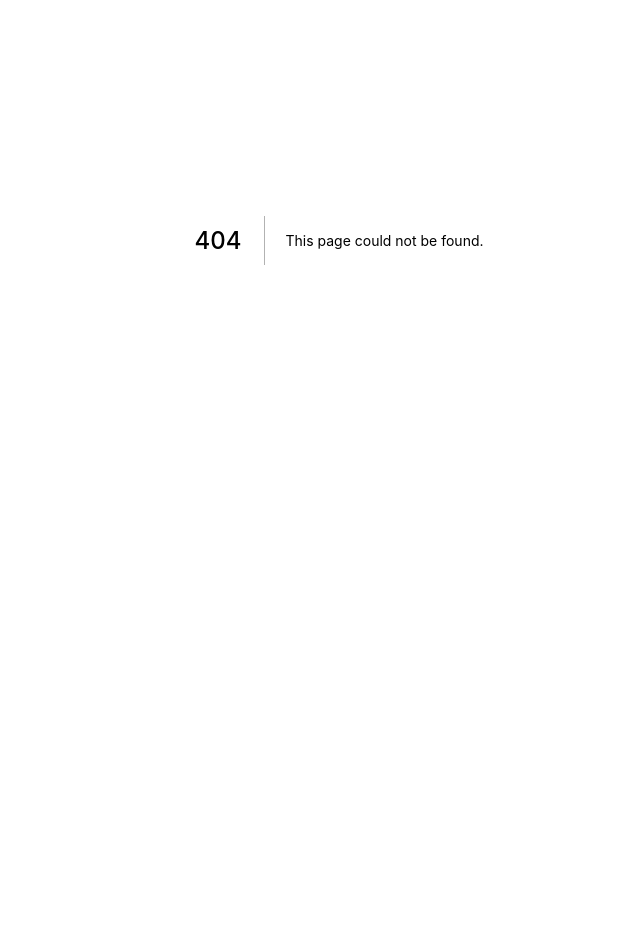
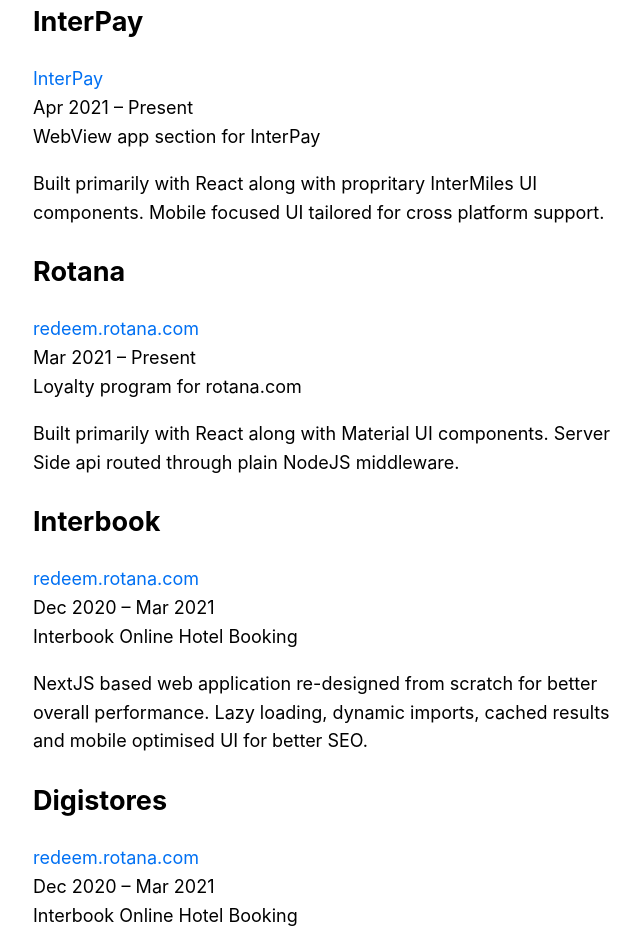
Before and after one commit to donbreo/brandondabreo.com, a Next.js app: page /projects in a window 1280 px wide. Before the commit this address had no page. Shown: the part 160-1112 px from the top of the page, without its empty margins (301-941 px from the left). Before the commit the page ends 800 px from the top, so only its background shows below. Built offline with nearby package versions, Linux system fonts and the light colour scheme.

Commit message:
projcets WIP

```diff
--- a/components/layout.js
+++ b/components/layout.js
@@ -3,7 +3,7 @@
 import utilStyles from '../styles/utils.module.css'
 import Link from 'next/link'
 
-const name = "Brandon D'Abreo"
+const name = `Brandon D'Abreo`
 export const siteTitle = "Brandon D'Abreo"
 
 export default function Layout({ children, home }) {
@@ -32,24 +32,14 @@
               className={`${styles.headerHomeImage} ${utilStyles.borderCircle}`}
               alt={name}
             />
-            <h1 className={utilStyles.heading2Xl}>{name}</h1>
+            <div className={styles.animation_block}>
+              <h1 className={styles.main_heading}>{name}</h1>
+              <h1 className={styles.main_heading_2}>{name}</h1>
+            </div>
           </>
         ) : (
           <>
-            <Link href="/">
-              <a>
-                <img
-                  src="/images/profile.jpg"
-                  className={`${styles.headerImage} ${utilStyles.borderCircle}`}
-                  alt={name}
-                />
-              </a>
-            </Link>
-            <h2 className={utilStyles.headingLg}>
-              <Link href="/">
-                <a className={utilStyles.colorInherit}>{name}</a>
-              </Link>
-            </h2>
+
           </>
         )}
       </header>
--- a/components/layout.module.css
+++ b/components/layout.module.css
@@ -23,3 +23,41 @@
 .backToHome {
   margin: 3rem 0 0;
 }
+
+.animation_block {
+  position: relative;
+  margin: auto;
+  text-align: center;
+}
+
+.main_heading, .main_heading_2 {
+  text-transform: uppercase;
+  text-align: center;
+  color: #fff;
+  font-size: 2.5rem;
+  line-height: 1.2;
+  font-weight: 800;
+  letter-spacing: -0.05rem;
+  margin: 1rem 0;
+}
+
+.main_heading {
+  color: transparent;
+  -webkit-text-stroke: 2px #000000;
+}
+
+.main_heading_2 {
+  position: absolute;
+  top: 0px;
+  color: #000000;
+  animation: animate 7s ease-in-out infinite;
+}
+
+@keyframes animate {
+  0%, 100% {
+    clip-path: polygon( 0% 45%, 16% 44%, 33% 50%, 54% 60%, 70% 61%, 84% 59%, 100% 52%, 100% 100%, 0% 100%);
+  }
+  50% {
+    clip-path: polygon( 0% 60%, 15% 65%, 34% 66%, 51% 62%, 67% 50%, 84% 45%, 100% 46%, 100% 100%, 0% 100%);
+  }
+}
--- a/pages/index.js
+++ b/pages/index.js
@@ -14,8 +14,8 @@
       <section className={utilStyles.headingMd}>
         <p>
           Hello, I’m <strong>Brandon</strong>. I’m a software engineer and a
-          System Administrator. You can contact me on <strong>+91 9920 55 6006</strong>{' '} or drop an email to {' '}
-          <strong>email@brandondabreo.com</strong>.
+          DevOps newb. For further inquiries contact me on <strong>+91 9920 55 6006</strong>{' '} or drop an email to {' '}
+          <strong>hello@brandondabreo.com</strong>.
         </p>
         {/* <p>
           (This is a sample website - you’ll be building a site like this in{' '}
--- /dev/null
+++ b/pages/projects.js
@@ -0,0 +1,62 @@
+import Head from 'next/head'
+import Layout from '../components/layout'
+import Link from 'next/link'
+import Date from '../components/date'
+import styles from '../styles/projects.module.css'
+
+export default function Projects(props) {
+  return (
+    <Layout >
+      <Head>
+        <title>{`Projects`}</title>
+      </Head>
+      <h1>My Work</h1>
+      <div className={styles.single_project_wrapper}>
+        <h2 className={styles.project_heading}>InterPay</h2>
+        <div className={styles.project_content}>
+          <Link href={`https://www.intermiles.com/intermiles-mobile-app`}>
+            <a>{`InterPay`}</a>
+          </Link>
+          <div>Apr 2021 – Present</div>
+          <div>WebView app section for InterPay</div>
+          <p>Built primarily with React along with propritary InterMiles UI components. Mobile focused UI tailored for cross platform support.</p>
+
+        </div>
+      </div>
+      <div className={styles.single_project_wrapper}>
+        <h2 className={styles.project_heading}>Rotana</h2>
+        <div className={styles.project_content}>
+          <Link href={`http://redeem.rotana.com`}>
+            <a>{`redeem.rotana.com`}</a>
+          </Link>
+          <div>Mar 2021 – Present</div>
+          <div>Loyalty program for rotana.com</div>
+          <p>Built primarily with React along with Material UI components. Server Side api routed through plain NodeJS middleware.</p>
+
+        </div>
+      </div>
+      <div className={styles.single_project_wrapper}>
+        <h2 className={styles.project_heading}>Interbook</h2>
+        <div className={styles.project_content}>
+          <Link href={`http://redeem.rotana.com`}>
+            <a>{`redeem.rotana.com`}</a>
+          </Link>
+          <div>Dec 2020 – Mar 2021</div>
+          <div>Interbook Online Hotel Booking</div>
+          <p>NextJS based web application re-designed from scratch for better overall performance. Lazy loading, dynamic imports, cached results and mobile optimised UI for better SEO.</p>
+        </div>
+      </div>
+      <div className={styles.single_project_wrapper}>
+        <h2 className={styles.project_heading}>Digistores</h2>
+        <div className={styles.project_content}>
+          <Link href={`https://digistores.intermiles.com/`}>
+            <a>{`redeem.rotana.com`}</a>
+          </Link>
+          <div>Dec 2020 – Mar 2021</div>
+          <div>Interbook Online Hotel Booking</div>
+          <p>NextJS based Giftcard Loyalty Program web application for intermiles designed from scratch. Mainly worked on the payment and checkout sections and created a dynamic semi-cached sitemap.</p>
+        </div>
+      </div>
+    </Layout>
+  )
+}
--- /dev/null
+++ b/styles/projects.module.css
@@ -0,0 +1,10 @@
+.single_project_wrapper{
+
+}
+
+.project_heading{
+
+}
+
+.project_content{
+}
```
Also changed, not shown: public/cover_letter.js (added).
